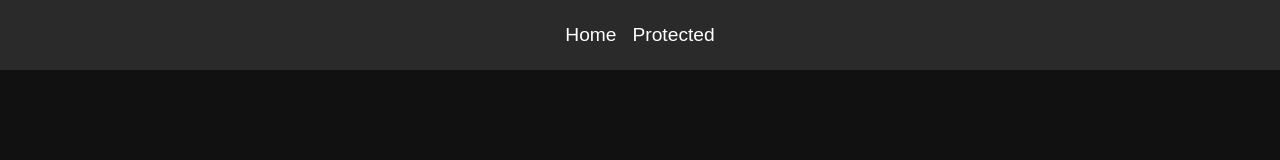
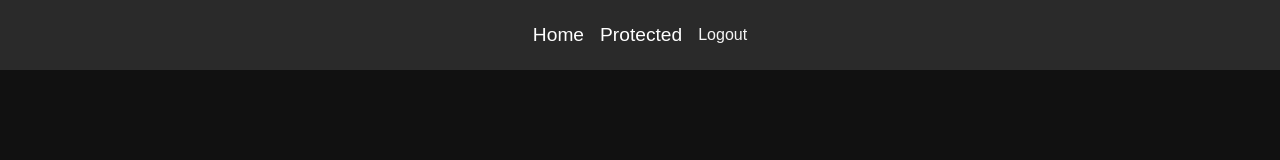
Before and after one commit to Lexeor/qr-restorator-manager, a React (Create React App) app: page /login in a window 1280 px wide. Shown: the top 160 px of the page. Built offline with nearby package versions, Linux system fonts and the light colour scheme; sample sign-in values are in the browser's storage.

Commit message:
move logout button to navbar

```diff
--- a/src/components/Navbar.tsx
+++ b/src/components/Navbar.tsx
@@ -1,5 +1,6 @@
 import { NavLink } from 'react-router-dom';
 import { useAppSelector } from '../app/store';
+import LogoutButton from './LogoutButton';
 
 function Navbar() {
   const isAuth = useAppSelector((state) => state.auth.token);
@@ -9,6 +10,7 @@ function Navbar() {
       <NavLink to="/">Home</NavLink>
       {isAuth && <NavLink to="/protected">Protected</NavLink>}
       {!isAuth && <NavLink to="/login">Login</NavLink>}
+      <div className="nav-buttons-right">{isAuth && <LogoutButton />}</div>
     </nav>
   );
 }
--- a/src/pages/Profile.tsx
+++ b/src/pages/Profile.tsx
@@ -1,5 +1,4 @@
 import { useAppSelector } from '../app/store';
-import LogoutButton from '../components/LogoutButton';
 
 function Profile() {
   const userName = useAppSelector((state) => state.auth.token);
@@ -8,7 +7,6 @@ function Profile() {
     <div>
       Profile of user {userName}
       <br />
-      <LogoutButton />
     </div>
   );
 }
--- a/src/styles/main.css
+++ b/src/styles/main.css
@@ -185,6 +185,7 @@ button {
   justify-content: center;
   border: 0;
   color: whitesmoke;
+  cursor: pointer;
 }
 button.menu {
   position: relative;
--- a/src/styles/main.scss
+++ b/src/styles/main.scss
@@ -161,6 +161,7 @@ button {
   justify-content: center;
   border: 0;
   color: $text-light;
+  cursor: pointer;
 
   &.menu {
     position: relative;
```
Also changed, not shown: 1 other file (tests, documents, lock files or other folders).
